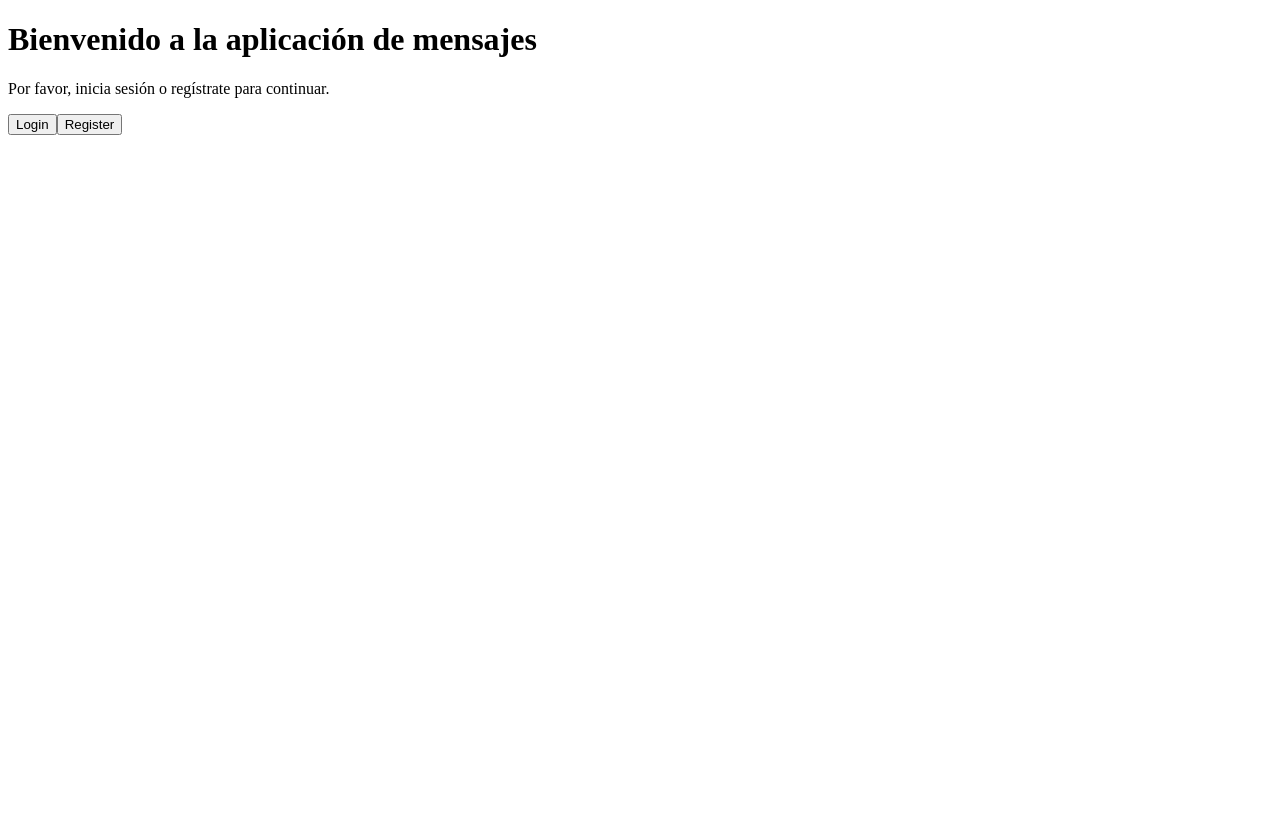
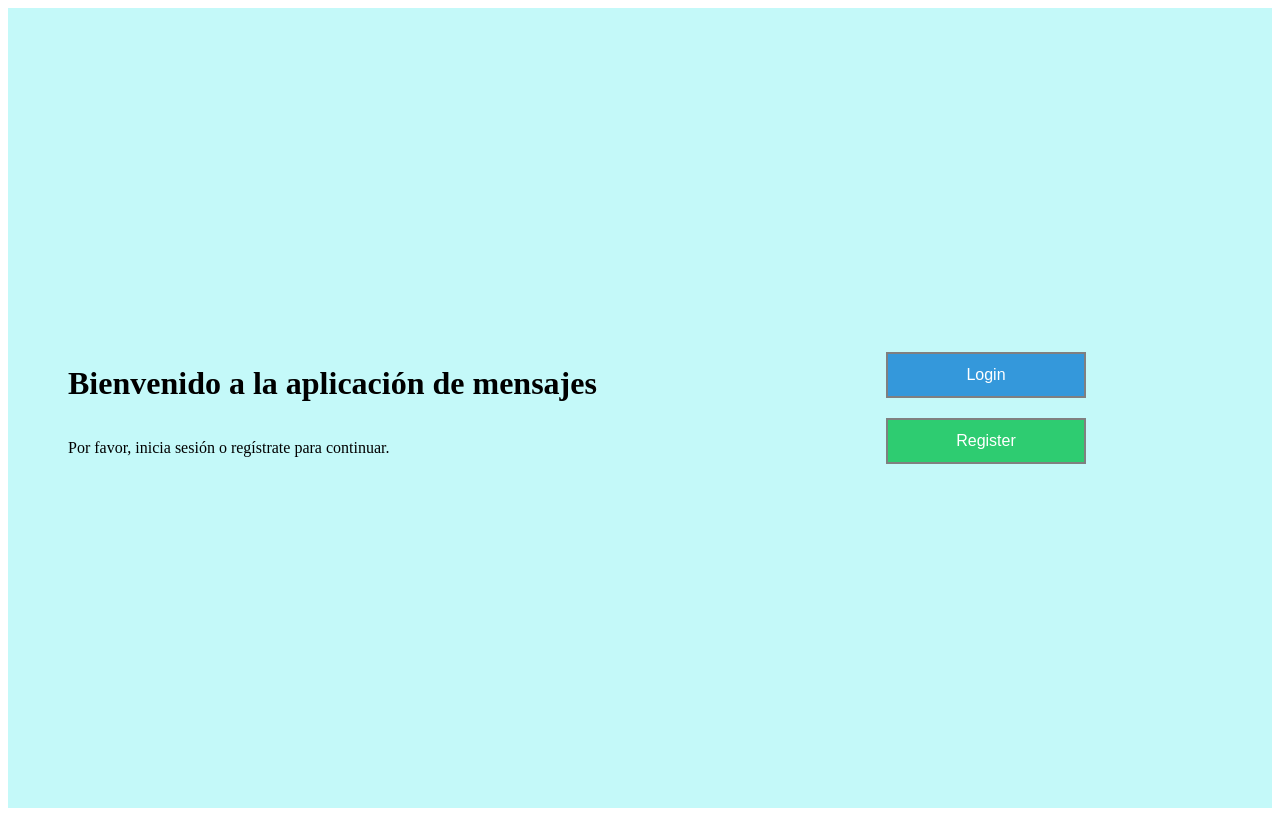
Before and after one commit to ig-na-cio/nodejs-react_basic_project, a React (Create React App) app in the folder frontend/: page / in a window 1280 px wide. Built offline with nearby package versions, Linux system fonts and the light colour scheme.

Commit message:
CSS styles for mainpage and login and register forms

```diff
--- a/frontend/src/api/messages.js
+++ b/frontend/src/api/messages.js
@@ -9,10 +9,6 @@ export async function getMessages(userId) {
 
 export async function sendMessage(userId, title, text, recipient) {
 
-  const senderId = sessionStorage.getItem("userId");
-  // if (senderId !== userId) {
-  //   throw new Error("User ID mismatch. Please log in again.");
-  // }
   const sender = sessionStorage.getItem("userEmail");
   const res = await fetch(`${API_URL}/`, {
     method: "POST",
--- a/frontend/src/components/MessageList.js
+++ b/frontend/src/components/MessageList.js
@@ -14,14 +14,14 @@ function MessageList({ userId }) {
 
       console.log("Eliminar mensaje con ID:", messageId);
       await deleteMessage(messageId, userId);
-      // Después de eliminar, refrescar la lista de mensajes
+
       await fetchData();
     }
 
   useEffect(() => {
 
+    fetchData();
 
-    fetchData();
   }, [userId]);
 
   return (
@@ -36,7 +36,6 @@ function MessageList({ userId }) {
           ? "Sent from me"
           : "From " + msg.sender})
           <br />
-          {/* <p>From: {msg.sender}</p> */}
           <p>{msg.text}</p>
           <button onClick={() => handleDeleteMessage(msg._id)}>Delete</button>
         </div>
--- a/frontend/src/components/MessageTyper.js
+++ b/frontend/src/components/MessageTyper.js
@@ -25,7 +25,6 @@ function MessageTyper({ userId }) {
         <button type="submit">Send</button>
         <input value={title} placeholder="title" onChange={e => setTitle(e.target.value)} />
         <input value={recipientEmail} placeholder="Send To:" onChange={e => setRecipientEmail(e.target.value)} />
-        {/* <input value={text} placeholder="text" onChange={e => setText(e.target.value)} style={{width: "200px", height: "300px"}} /> */}
         <textarea
           value={text}
           placeholder="text"
--- a/frontend/src/pages/Login.js
+++ b/frontend/src/pages/Login.js
@@ -1,6 +1,7 @@
 import { useState } from "react";
 import { login } from "../api/auth";
 import { useNavigate } from "react-router-dom";
+import "./LoginRegister.css";
 
 function Login() {
   const [email, setEmail] = useState("");
@@ -21,8 +22,13 @@ function Login() {
   }
 
   return (
-    <div>
-      <h2>Login</h2>
+    <div className="main-container">
+      <div className="main-center">
+
+        <div className="main-text">
+        <h2>Login</h2>
+        </div>
+
 
       <form onSubmit={handleSubmit}>
         <input
@@ -41,8 +47,9 @@ function Login() {
         />
         <br />
 
-        <button type="submit">Login</button>
+        <button type="submit" className="main-button login-button-in-login">Login</button>
       </form>
+      </div>
     </div>
   );
 }
--- /dev/null
+++ b/frontend/src/pages/LoginRegister.css
@@ -0,0 +1,80 @@
+.main-container {
+  display: flex;
+  height: 100vh;
+  background-color: rgb(196, 249, 249);
+  }
+
+.main-center {
+  width: 300px;
+  margin: auto;
+  display: flex;
+  flex-direction: column;
+  justify-content: center;
+  height: 10vh;
+  width: 35%;
+}
+
+.main-text {
+  display: flex;
+  margin: auto;
+  flex-direction: column;
+  justify-content: center;
+  font: 20px "Arial", sans-serif;
+}
+
+.main-center form {
+  display: flex;
+  flex-direction: column;
+  gap: 15px;
+}
+
+.main-center input {
+  padding: 10px;
+  font-size: 14px;
+  border: 1px solid #ccc;
+  border-radius: 6px;
+  outline: none;
+}
+
+.main-center input:focus {
+  border-color: #2ecc71;
+  border: 2px solid #2ecc71;
+}
+
+.main-button {
+  width: 200px;
+  padding: 12px;
+  font-size: 16px;
+  border: gray 2px solid;
+  cursor: pointer;
+  color: white;
+}
+
+.register-button-in-register {
+  background-color: #2ecc71;
+  display: flex;
+  margin: auto;
+  flex-direction: column;
+  justify-content: center;
+}
+
+.login-button-in-login {
+  background-color: #3498db;
+  display: flex;
+  margin: auto;
+  flex-direction: column;
+  justify-content: center;
+}
+
+.login-button {
+  background-color: #3498db;
+}
+
+.register-button {
+  background-color: #2ecc71;
+}
+
+.main-button:hover {
+  opacity: 0.9;
+  border: 2px solid black;
+}
--- /dev/null
+++ b/frontend/src/pages/MainPage.css
@@ -0,0 +1,42 @@
+.main-container {
+  display: flex;
+  height: 100vh;
+}
+
+.main-left {
+  width: 50%;
+  display: flex;
+  flex-direction: column;
+  justify-content: center;
+  padding: 60px;
+}
+
+.main-right {
+  width: 50%;
+  display: flex;
+  flex-direction: column;
+  justify-content: center;
+  align-items: center;
+  gap: 20px;
+}
+
+.main-button {
+  width: 200px;
+  padding: 12px;
+  font-size: 16px;
+  border: gray 2px solid;
+  cursor: pointer;
+  color: white;
+}
+
+.login-button {
+  background-color: #3498db;
+}
+
+.register-button {
+  background-color: #2ecc71;
+}
+
+.main-button:hover {
+  opacity: 0.9;
+}
--- a/frontend/src/pages/MainPage.js
+++ b/frontend/src/pages/MainPage.js
@@ -1,16 +1,32 @@
-import { useState } from "react";
 import { useNavigate } from "react-router-dom";
+import "./MainPage.css";
 
 function MainPage() {
   const navigate = useNavigate();
 
 
   return (
-    <div>
-      <h1>Bienvenido a la aplicación de mensajes</h1>
-      <p>Por favor, inicia sesión o regístrate para continuar.</p>
-      <button onClick={() => navigate("/login")}>Login</button>
-      <button onClick={() => navigate("/register")}>Register</button>
+    <div className="main-container">
+      <div className="main-left">
+        <h1>Bienvenido a la aplicación de mensajes</h1>
+        <p>Por favor, inicia sesión o regístrate para continuar.</p>
+      </div>
+
+      <div className="main-right">
+        <button
+          className="main-button login-button"
+          onClick={() => navigate("/login")}
+        >
+          Login
+        </button>
+
+        <button
+          className="main-button register-button"
+          onClick={() => navigate("/register")}
+        >
+          Register
+        </button>
+      </div>
     </div>
   );
 }
--- a/frontend/src/pages/MessagePage.css
+++ b/frontend/src/pages/MessagePage.css
@@ -1,6 +1,8 @@
+
+
 .page-container {
   display: flex;
-  height: 100vh; /* ocupa toda la pantalla */
+  height: 100vh;
 }
 
 .message-list-container {
--- a/frontend/src/pages/MessagesPage.js
+++ b/frontend/src/pages/MessagesPage.js
@@ -8,9 +8,6 @@ function MessagesPage() {
   return (
     <div>
       <h1>Email: {userEmail}</h1>
-      {/* <h2>Mis mensajes</h2> */}
-
-      {/* <button>Bien</button> */}
       <div className="page-container">
         <div className="message-list-container">
           <MessageList userId={userId} />
--- a/frontend/src/pages/Register.js
+++ b/frontend/src/pages/Register.js
@@ -1,6 +1,7 @@
 import { useState } from "react";
 import { register } from "../api/auth";
 import { useNavigate } from "react-router-dom";
+import "./LoginRegister.css";
 
 function Register() {
   const [email, setEmail] = useState("");
@@ -19,11 +20,9 @@ function Register() {
     const data = await register(email, password);
 
     if (data.id) {
-      // Guardamos el userId
       sessionStorage.setItem("userId", data.id);
       sessionStorage.setItem("userEmail", data.email);
 
-      // Redirigimos a la página de mensajes
       navigate("/messages");
     } else {
       alert(data.message || "Error en registro");
@@ -31,8 +30,12 @@ function Register() {
   }
 
   return (
-    <div>
-      <h2>Register</h2>
+    <div className="main-container">
+      <div className="main-center">
+
+        <div className="main-text">
+          <h2>Register</h2>
+        </div>
 
       <form onSubmit={handleSubmit}>
         <input
@@ -59,8 +62,9 @@ function Register() {
         />
         <br />
 
-        <button type="submit">Crear usuario</button>
+        <button className="main-button register-button-in-register" type="submit">Register</button>
       </form>
+      </div>
     </div>
   );
 }
```
Also changed, not shown: frontend/src/App.js (+1 -7 lines).
